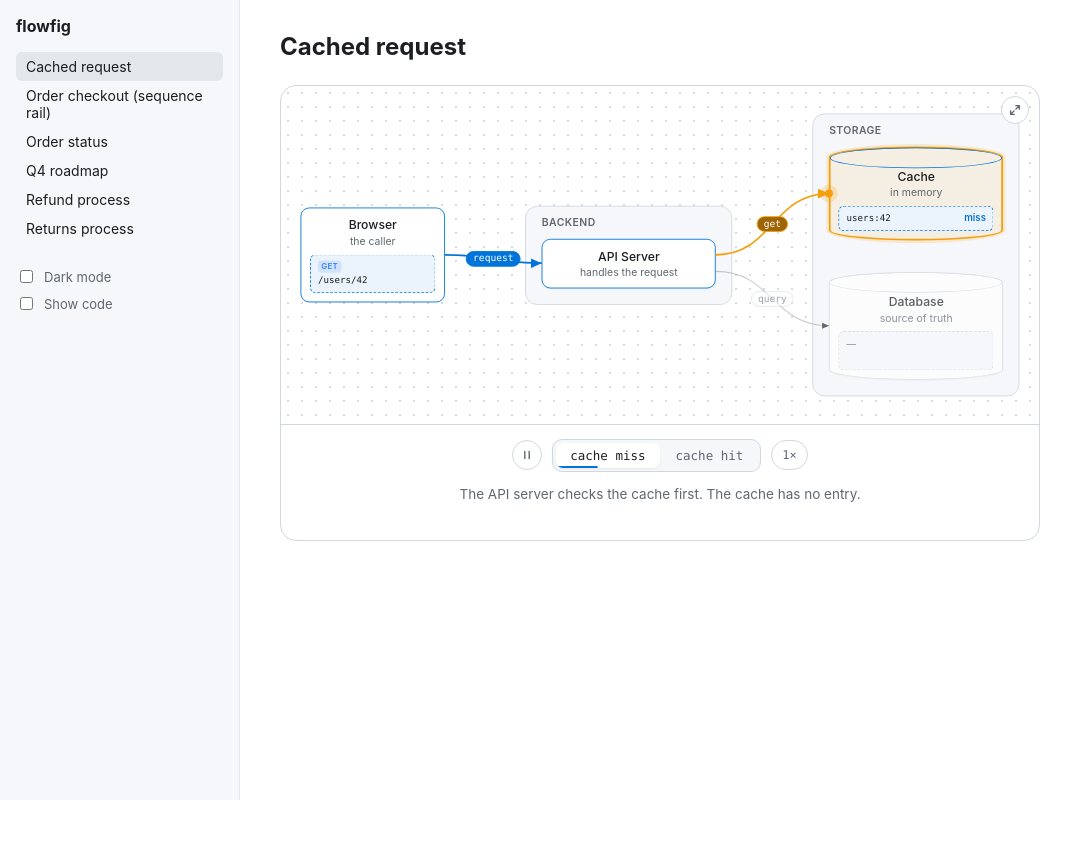
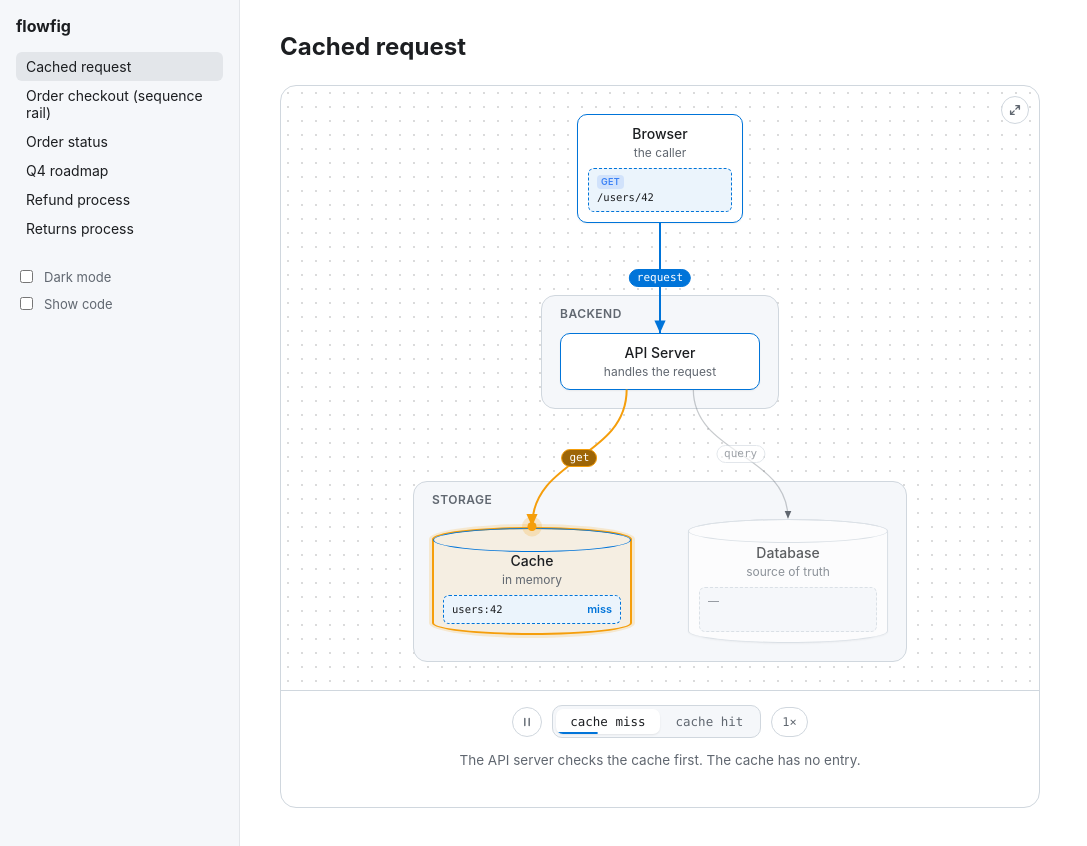
Before and after one commit to iamalvisng/flowfig, a React (Vite) app: page / in a window 1280 px wide. Shown: the top 846 px of the page, without its empty margins (0-1087 px from the left). Before the commit the page ends 800 px from the top, so only its background shows below. Built offline with nearby package versions, Linux system fonts and the light colour scheme.

Commit message:
Fold the player map when a fit scale would show reader text below 11 px

```diff
--- a/src/index.tsx
+++ b/src/index.tsx
@@ -158,7 +158,7 @@ export function Flow(props: FlowProps) {
   const wide = fold && narrow.key === key ? narrow.wide : 0;
   const setWide = useCallback((w: number) => setNarrow({ wide: w, key }), [key]);
   const placed = useMemo(
-    () => autoLayout({ layout: wide ? { ...layout, auto: true, direction: 'column' } : layout, edges, steps, lanes, timeline }),
+    () => autoLayout({ layout: wide > 0 ? { ...layout, auto: true, direction: 'column' } : layout, edges, steps, lanes, timeline }),
     [wide, layout, edges, steps, lanes, timeline],
   );
   return (
--- a/src/model.ts
+++ b/src/model.ts
@@ -765,6 +765,9 @@ const keyOf = (v: unknown, path: object[]): unknown => {
 };
 export const specKey = (...parts: unknown[]) => JSON.stringify(keyOf(parts, []));
 export const fitScale = (wide: number, box: number, map: number) => Math.max(wide ? 1 : 0.5, Math.min(1, box / map));
-const PHONE = 480;
-const folds = (box: number, map: number) => box < map / 2 || (box < PHONE && box < map);
-export const nextWide = (wide: number, box: number, map: number) => (folds(box, wide || map) ? wide || map : 0);
+// Reader text is 11 px or more, so a scale below 1 shows small text.
+export const nextWide = (wide: number, box: number, map: number) => {
+  const row = Math.abs(wide) || map;
+  if (box >= row) return 0;
+  return wide > 0 && map >= wide ? -wide : wide || map;
+};
```
Also changed, not shown: 2 other files (tests, documents, lock files or other folders).
